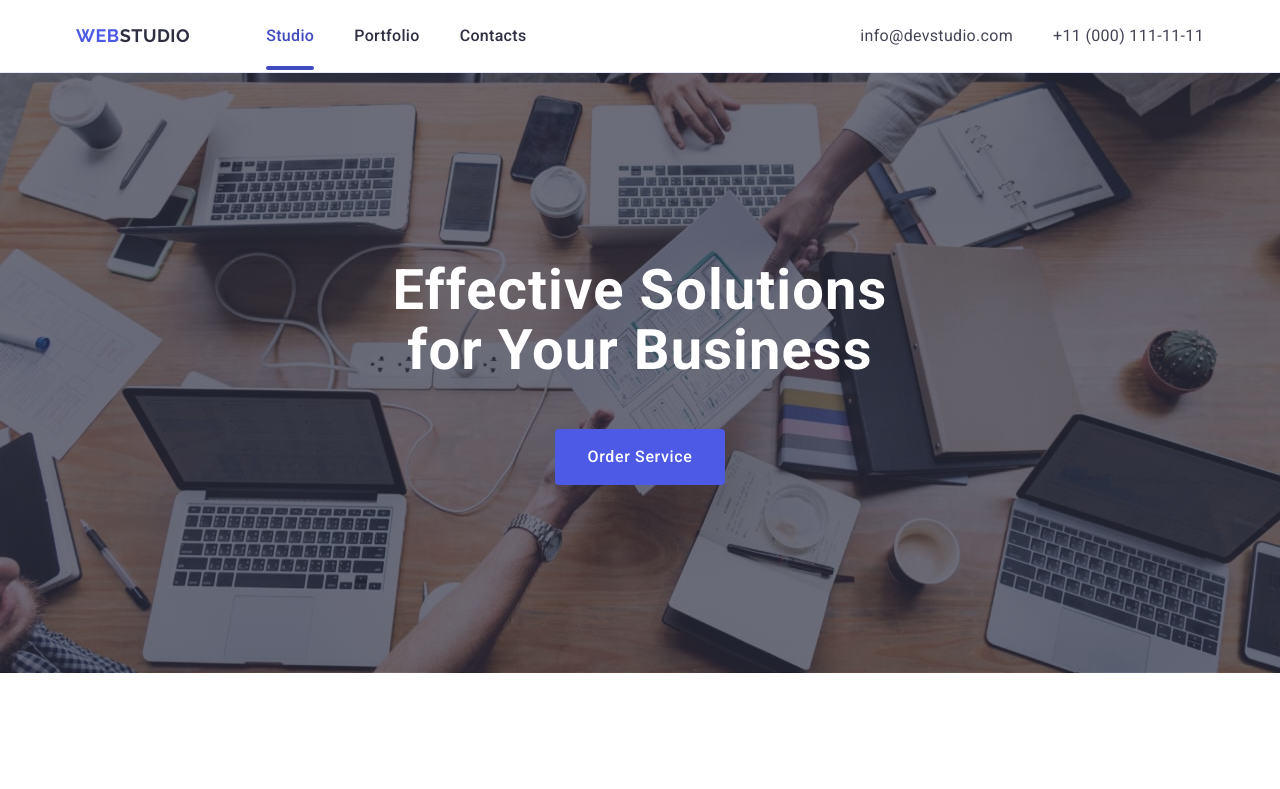
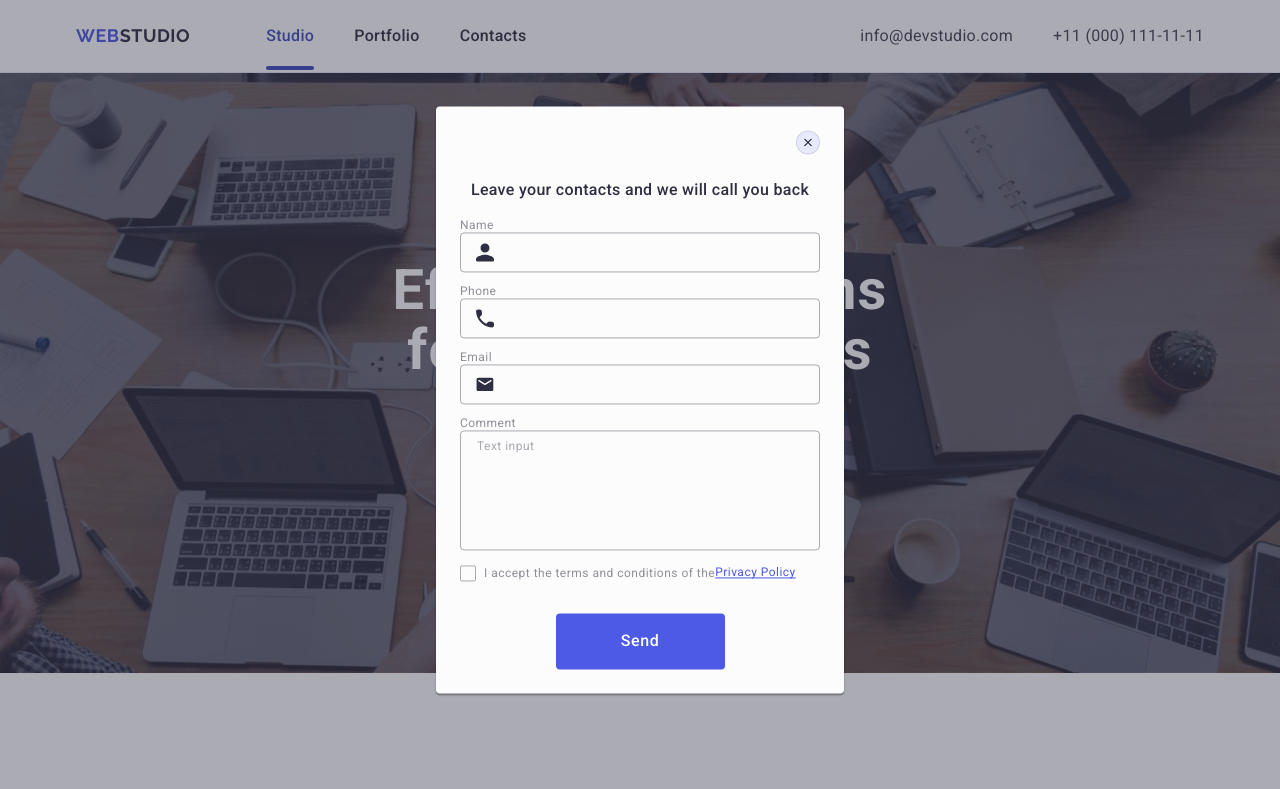
Before and after one commit to MarinMS/goit-markup-hw-05, a plain HTML site: page index.html in a window 1280 px wide. Shown: the top 789 px of the page. Drawn offline with nearby package versions, Linux system fonts and the light colour scheme.

Commit message:
update files index.html and styles.css

```diff
--- a/css/styles.css
+++ b/css/styles.css
@@ -576,6 +576,8 @@ address {
   opacity: 0;
   visibility: hidden;
   pointer-events: none;
+  transition: opacity 250ms cubic-bezier(0.4, 0, 0.2, 1),
+    visibility 250ms cubic-bezier(0.4, 0, 0.2, 1);
 }
 
 .is-open {
@@ -596,6 +598,9 @@ address {
   left: 50%;
   transform: translate(-50%, -50%);
   padding: 24px;
+  transition: transform 250ms cubic-bezier(0.4, 0, 0.2, 1);
+  position: relative;
+  padding: 72px 24px 24px 24px;
 }
 
 .modal-btn-close {
@@ -607,12 +612,19 @@ address {
   display: flex;
   justify-content: center;
   align-items: center;
-  margin-left: auto;
+  position: absolute;
+  top: 24px;
+  right: 24px;
   margin-bottom: 24px;
-  transition: background-color 250ms cubic-bezier(0.4, 0, 0.2, 1);
+  border: 1px solid rgba(0, 0, 0, 0.1);
+  padding: 0;
+  cursor: pointer;
+  transition: background-color 250ms cubic-bezier(0.4, 0, 0.2, 1),
+    border 250ms cubic-bezier(0.4, 0, 0.2, 1);
 }
 .icon-close {
   fill: #2e2f42;
+  transition: fill 250ms cubic-bezier(0.4, 0, 0.2, 1);
 }
 
 .modal-btn-close:hover {
@@ -678,14 +690,17 @@ address {
   line-height: 1.17;
   letter-spacing: 0.04em;
   color: #8e8f99;
+  display: block;
+  margin-bottom: 4px;
 }
 
 .icon-input {
   fill: #2e2f42;
   position: absolute;
-  left: 19px;
+  left: 16px;
   bottom: 50%;
   transform: translateY(50%);
+  ransition: fill 250ms cubic-bezier(0.4, 0, 0.2, 1);
 }
 
 .modal-input:focus + .icon-input {
@@ -700,6 +715,12 @@ address {
   padding: 8px 16px;
   transition: border-color 250ms cubic-bezier(0.4, 0, 0.2, 1);
   outline: transparent;
+  font-size: 12px;
+  line-height: 1.17;
+  letter-spacing: 0.04em;
+  color: rgba(46, 47, 66, 0.4);
+  background-color: transparent;
+  resize: none;
 }
 
 .modal-textarea::placeholder {
@@ -742,6 +763,10 @@ address {
   justify-content: center;
   fill: transparent;
   margin-right: 8px;
+  transition: background-color 250ms cubic-bezier(0.4, 0, 0.2, 1),
+    border 250ms cubic-bezier(0.4, 0, 0.2, 1),
+    fill 250ms cubic-bezier(0.4, 0, 0.2, 1);
+  display: inline-flex;
 }
 
 .modal-check:checked + .modal-check-text span {
@@ -753,7 +778,7 @@ address {
 .form-btn {
   border-radius: 4px;
   padding: 16px 32px;
-  width: 169px;
+  min-width: 169px;
   height: 56px;
   background-color: #4d5ae5;
   border: none;
@@ -763,7 +788,8 @@ address {
   letter-spacing: 0.04em;
   text-align: center;
   color: #fff;
-  transition: border-color 250ms cubic-bezier(0.4, 0, 0.2, 1);
+  cursor: pointer;
+  transition: background-color 250ms cubic-bezier(0.4, 0, 0.2, 1);
 }
 
 .form-btn:hover {
--- a/index.html
+++ b/index.html
@@ -487,13 +487,15 @@
         <div class="footer-form-div">
           <p class="footer-soc-text">Subscribe</p>
           <form class="footer-form">
-            <label for="footer-email"></label>
-            <input
+            <label for="footer-email">
+              <input
               type="email"
               class="footer-input"
               id="footer-email"
               placeholder="Email"
             />
+            </label>
+
             <button class="footer-button" type="submit">
               Subscribe
               <svg class="soc-icon" width="24" height="20">
@@ -505,9 +507,9 @@
       </div>
     </footer>
 
-    <div class="backdrop">
+    <div class="backdrop is-open">
       <div class="modal">
-        <button class="modal-btn-close">
+        <button class="modal-btn-close" type="button">
           <svg class="icon-close" width="8" height="8">
             <use href="./images/icons.svg#icon-close"></use>
           </svg>
@@ -515,52 +517,60 @@
         <p class="modal-title">Leave your contacts and we will call you back</p>
         <form class="modal-form">
           <div class="modal-field">
-            <label for="user-name" class="modal-label">Name</label>
-            <div class="input-wrapper">
+            <label for="user-name" class="modal-label">Name
+              <div class="input-wrapper">
               <input type="text" class="modal-input" id="user-name" />
-              <svg class="icon-input" width="13" height="13">
+              <svg class="icon-input" width="18" height="24">
                 <use href="./images/icons.svg#icon-person"></use>
               </svg>
             </div>
+            </label>
+
           </div>
           <div class="modal-field">
-            <label for="user-phone" class="modal-label">Phone</label>
-            <div class="input-wrapper">
+            <label for="user-phone" class="modal-label">Phone
+              <div class="input-wrapper">
               <input type="tel" class="modal-input" id="user-phone" />
-              <svg class="icon-input" width="13" height="13">
+              <svg class="icon-input" width="18" height="24">
                 <use href="./images/icons.svg#icon-phone"></use>
               </svg>
             </div>
+            </label>
+
           </div>
           <div class="modal-field">
-            <label for="user-email" class="modal-label">Email</label>
-            <div class="input-wrapper">
+            <label for="user-email" class="modal-label">Email
+              <div class="input-wrapper">
               <input type="email" class="modal-input" id="user-email" />
-              <svg class="icon-input" width="13" height="13">
+              <svg class="icon-input" width="18" height="24">
                 <use href="./images/icons.svg#icon-email"></use>
               </svg>
             </div>
+            </label>
+
           </div>
           <div class="modal-field">
-            <label for="user-comment" class="modal-label">Comment</label>
-            <textarea
+            <label for="user-comment" class="modal-label">Comment
+              <textarea
               class="modal-textarea"
               name="user-comment"
               id="user-comment"
               placeholder="Text input"
             ></textarea>
           </div>
+            </label>
+
           <div class="modal-field">
             <input
               type="checkbox"
-              name="policy"
-              id="policy"
+              name="user-pivicy"
+              id="user-pivicy"
               class="modal-check visually-hidden"
               value="true"
             />
-            <label for="policy" class="modal-check-text">
+            <label for="user-pivicy" class="modal-check-text">
               <span>
-                <svg class="modal-check-icon" width="10" height="10">
+                <svg class="modal-check-icon" width="10" height="8">
                   <use href="./images/icons.svg#icon-check"></use>
                 </svg>
               </span>
```
